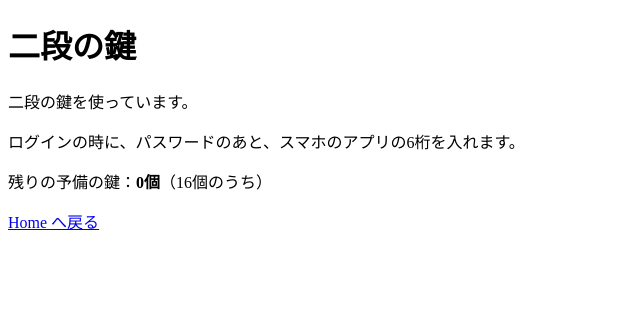
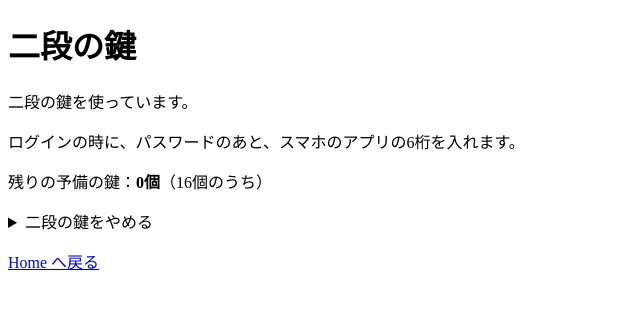
Before and after one commit to yoshiaki-ogita/moga, a Rails app: page /two_factor in a window 1280 px wide. Shown: the top 309 px of the page, without its empty margins (0-640 px from the left). Run offline with Rails 7, Linux system fonts and the light colour scheme; a user stored in the database is signed in; tables that the repository leaves empty hold one stand-in row (values such as "Sample post"); some libraries are stand-ins or nearby versions.

Commit message:
feat(security): 二段の鍵をやめる（パスワードと6桁か予備の鍵の両方が要る）（守り2 ③）
Co-Authored-By: Claude Opus 5.5 <noreply@anthropic.com>
Claude-Session: https://claude.ai/code/session_01CXsYzhwuyHCJd2U3T9auMg

```diff
--- a/app/assets/stylesheets/form.css
+++ b/app/assets/stylesheets/form.css
@@ -101,3 +101,4 @@ fieldset.form__field input[type="radio"] {
 .two-factor__warning { font-weight: bold; }
 .two-factor__codes { list-style: none; padding: 0; display: grid; grid-template-columns: repeat(2, minmax(0, 1fr)); gap: 8px 24px; font-family: monospace; font-size: 1.3rem; max-width: 26em; }
 .two-factor__notes { padding-left: 1.5em; line-height: 1.8; }
+.two-factor__off { margin: 24px 0 16px; }
--- a/app/controllers/two_factors_controller.rb
+++ b/app/controllers/two_factors_controller.rb
@@ -2,6 +2,7 @@
 #   show   … 今の様子（使っているか・残りの予備の鍵の数）
 #   new    … QR コードを出し、スマホのアプリで読んでもらう
 #   create … アプリの6桁を1回合わせたら使い始め、予備の鍵16個を一度だけ出す
+#   destroy … やめる（パスワードと、6桁または予備の鍵の両方が要る）
 class TwoFactorsController < ApplicationController
   # 6桁を総当たりで試されないよう、3分間に10回まで
   RATE_LIMIT_STORE = ActiveSupport::Cache::MemoryStore.new
@@ -11,7 +12,7 @@ class TwoFactorsController < ApplicationController
   before_action :require_login
   before_action :reject_demo
   before_action :redirect_if_enabled, only: %i[new create]
-  rate_limit to: LIMIT, within: WITHIN, only: :create, store: RATE_LIMIT_STORE,
+  rate_limit to: LIMIT, within: WITHIN, only: %i[create destroy], store: RATE_LIMIT_STORE,
              with: -> { too_many_attempts }
 
   def show
@@ -34,6 +35,15 @@ class TwoFactorsController < ApplicationController
     render :backup_codes
   end
 
+  def destroy
+    if current_user.disable_otp!(password: params[:current_password].to_s, code: params[:code])
+      redirect_to two_factor_path, notice: "二段の鍵をやめました。次からはパスワードだけでログインします", status: :see_other
+    else
+      flash.now[:alert] = "パスワードか、6桁（予備の鍵）が合いません"
+      render :show, status: :unprocessable_content
+    end
+  end
+
   private
 
   def reject_demo
@@ -50,6 +60,6 @@ class TwoFactorsController < ApplicationController
 
   def too_many_attempts
     flash.now[:alert] = "試みが多すぎます。しばらく待ってから、もう一度お試しください"
-    render :new, status: :too_many_requests
+    render(action_name == "destroy" ? :show : :new, status: :too_many_requests)
   end
 end
--- a/app/views/two_factors/show.html.erb
+++ b/app/views/two_factors/show.html.erb
@@ -7,6 +7,22 @@
     <p class="two-factor__status two-factor__status--on">二段の鍵を使っています。</p>
     <p>ログインの時に、パスワードのあと、スマホのアプリの6桁を入れます。</p>
     <p>残りの予備の鍵：<strong><%= current_user.remaining_backup_codes_count %>個</strong>（16個のうち）</p>
+
+    <details class="two-factor__off">
+      <summary>二段の鍵をやめる</summary>
+      <p>やめると、次からはパスワードだけでログインします。紙の予備の鍵も使えなくなります。</p>
+      <%= form_with url: two_factor_path, method: :delete, class: "form" do |f| %>
+        <div class="form__field">
+          <%= f.label :current_password, "今のパスワード" %>
+          <%= f.password_field :current_password, autocomplete: "current-password" %>
+        </div>
+        <div class="form__field">
+          <%= f.label :code, "アプリの6桁（または予備の鍵）" %>
+          <%= f.text_field :code, autocomplete: "one-time-code", maxlength: 11, class: "two-factor__code-field" %>
+        </div>
+        <%= f.submit "やめる", class: "button button--secondary" %>
+      <% end %>
+    </details>
   <% else %>
     <p class="two-factor__status">二段の鍵は、まだ使っていません。</p>
     <p>パスワード（1本目の鍵）に加えて、スマホのアプリが30秒ごとに出す6桁の数字（2本目の鍵）でログインします。パスワードが知られても、あなたのスマホが無ければ中に入れません。</p>
```
